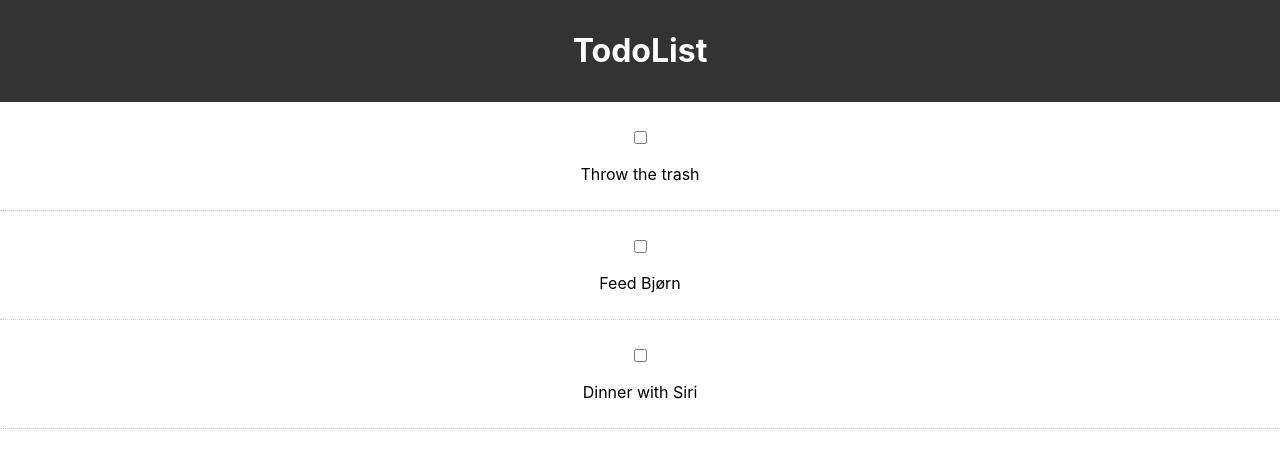
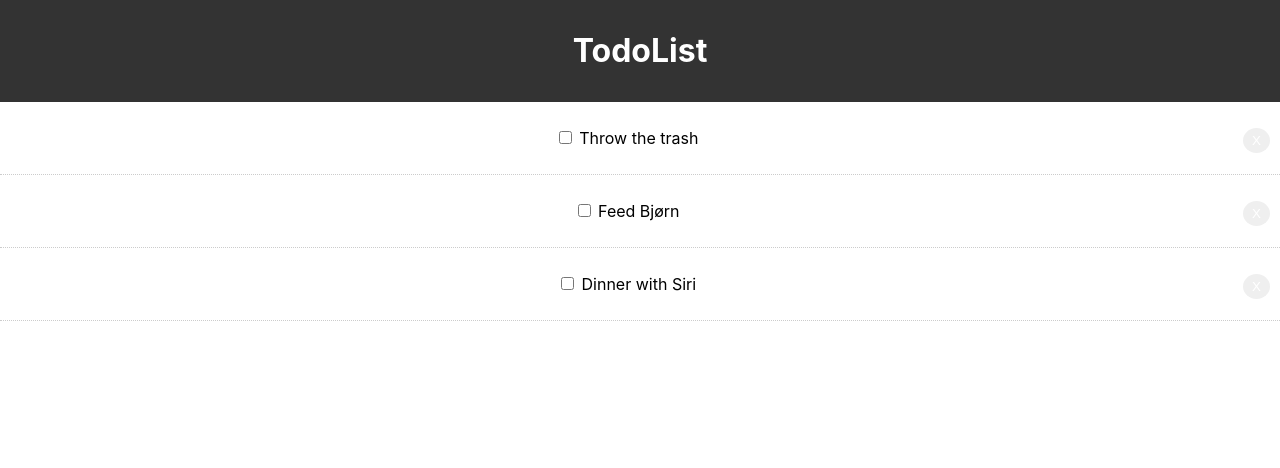
Before and after one commit to H151699/React_js_App, a React (Create React App) app: page / in a window 1280 px wide. Shown: the top 468 px of the page. Built offline with nearby package versions, Linux system fonts and the light colour scheme.

Commit message:
add checkbox onClick

```diff
--- a/src/components/Todoitem.js
+++ b/src/components/Todoitem.js
@@ -22,28 +22,34 @@ export class Todoitem extends Component {
     } //getTstle
 
   /********** markComplete() ********************/
-    markCcomplete (e){
-      console.log(this.props)
-    }
+    // markCcomplete (e){
+    //   console.log(this.props)
+    // }
 
 
   /********** render()****** ********************/
     render() {
+      const {id, title} = this.props.td;
+
+
     return (
         // style background of the todoItems
-        // add CheckBox and onChangeListenner
+        // add CheckBox and onChangeListenner; Call markComplete method when Check the checkbox
+
       <div style ={this.getStyle()}>
 
 
         <p>
-            <input type="checkbox" onChange={this.markCcomplete.bind(this)}/>{' '}
-          {/* <input type="checkbox" onChange={this.markCcomplete.bind(this)}/>{' '}  */}
+           <input type="checkbox" onChange = {this.props.markComplete
+            .bind(this, id)}/>{' '}
+                  {title}
 
+                   <button onClick={this.props.delTodo.bind(this, id)} style = {btnStyle}> X</button>
         </p>
 
-         <p> {this.props.td.title} </p>
+
       </div>
-      // test git
+
     )
   }
 }
@@ -53,6 +59,18 @@ Todoitem.propTypes = {
     td: PropTypes.object.isRequired
 }
 
+// Button Style
+const btnStyle = {
+  backgournd: '#ff0000',
+  color: '#fff',
+  border:'none',
+  padding:'5px 9px',
+  borderRadius: '50%',
+  cursor: 'pointer',
+  float: 'right'
+}
+
+
 
 
 
```
